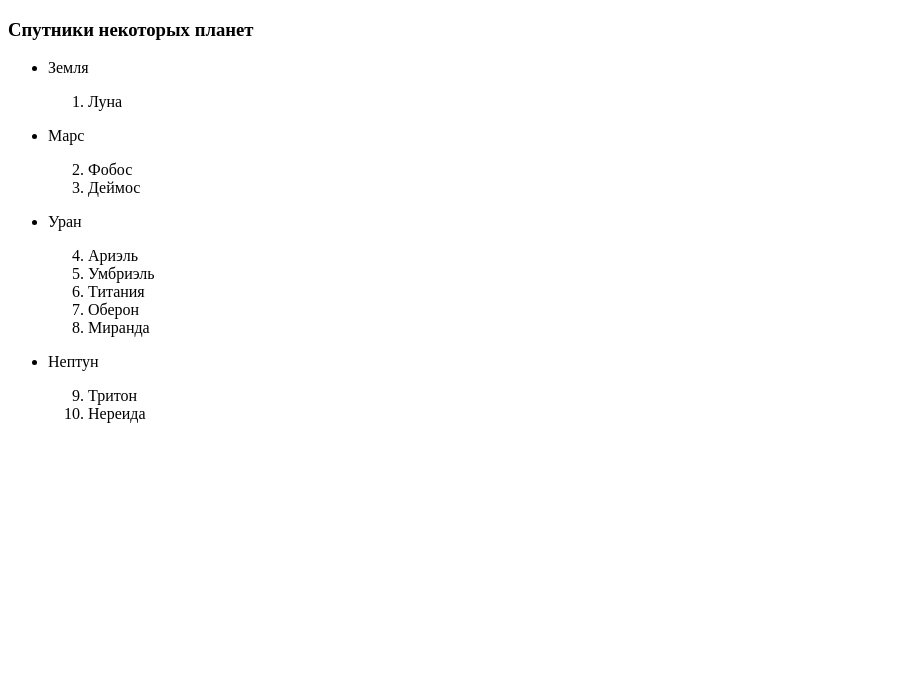
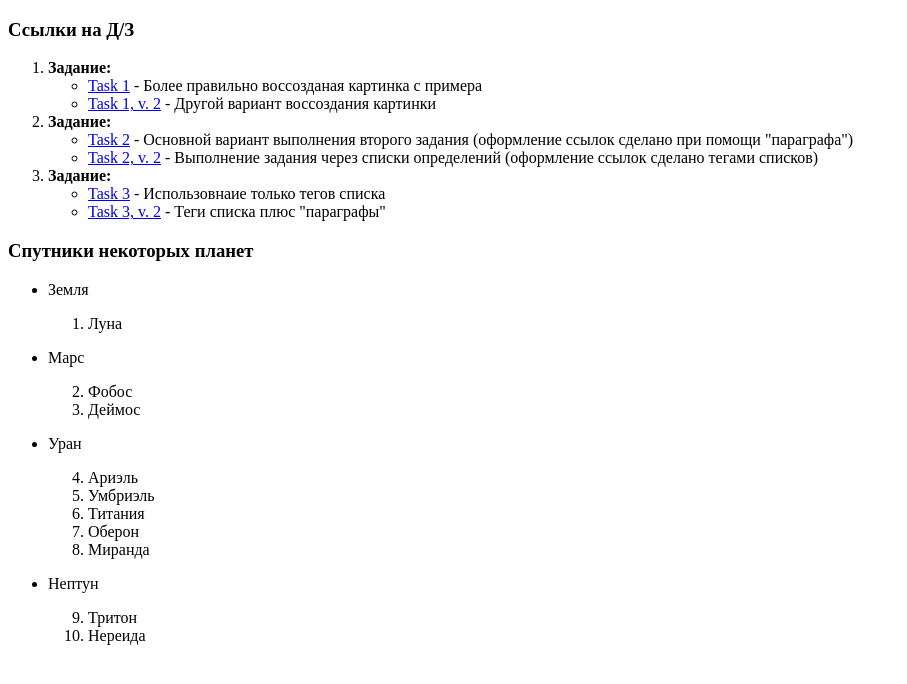
Before and after one commit to DrLeksa/Pimenov-markup-home, a plain HTML site: page lesson-6-html/task2variant2.html in a window 1280 px wide. Shown: the whole page, without its empty margins (0-907 px from the left). Drawn offline with Linux system fonts and the light colour scheme.

Commit message:
add links in task2.html and task2variant2.html

```diff
--- a/lesson-6-html/task2variant2.html
+++ b/lesson-6-html/task2variant2.html
@@ -5,6 +5,31 @@
     <title>Lesson 6.Task 2.Variant 2.</title>
   </head>
   <body>
+    <h3>Ссылки на Д/З</h3>
+    <ol>
+      <li><strong>Задание:</strong>
+        <ul>
+          <li><a title="task1.html" href="task1.html">Task 1</a> - Более правильно воссозданая картинка с примера</li>
+          <li><a title="task1variant2.html" href="task1variant2.html">Task 1, v. 2</a> - Другой вариант воссоздания картинки</li>
+        </ul>
+      </li>
+      <li><strong>Задание:</strong>
+        <ul>
+          <li><a title="task2.html" href="task2.html">Task 2</a>
+            - Основной вариант выполнения второго задания (оформление ссылок сделано при помощи "параграфа")
+          </li>
+          <li><a title="task2variant2.html" href="task2variant2.html">Task 2, v. 2</a>
+            - Выполнение задания через списки определений (оформление ссылок сделано тегами списков)
+          </li>
+        </ul>
+      </li>
+      <li><strong>Задание:</strong>
+        <ul>
+          <li><a title="task3.html" href="task3.html">Task 3</a> - Использовнаие только тегов списка</li>
+          <li><a title="task3variant2.html" href="task3variant2.html">Task 3, v. 2</a> - Теги списка плюс "параграфы"</li>
+        </ul>
+      </li>
+    </ol>
     <h3>Спутники некоторых планет</h3>
     <dl>
       <dt>
```
Also changed, not shown: lesson-6-html/task2.html (+20 -0 lines).
